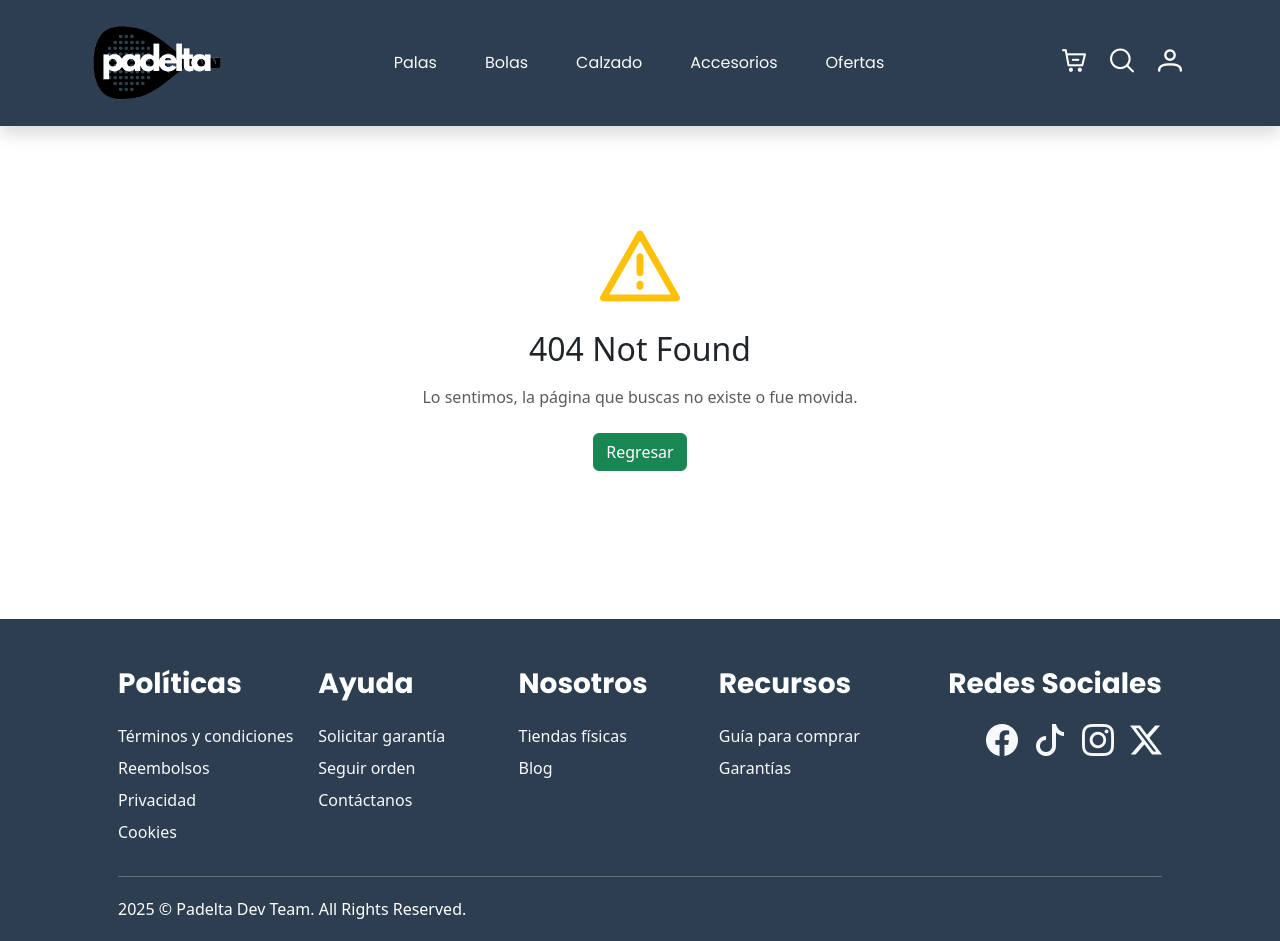
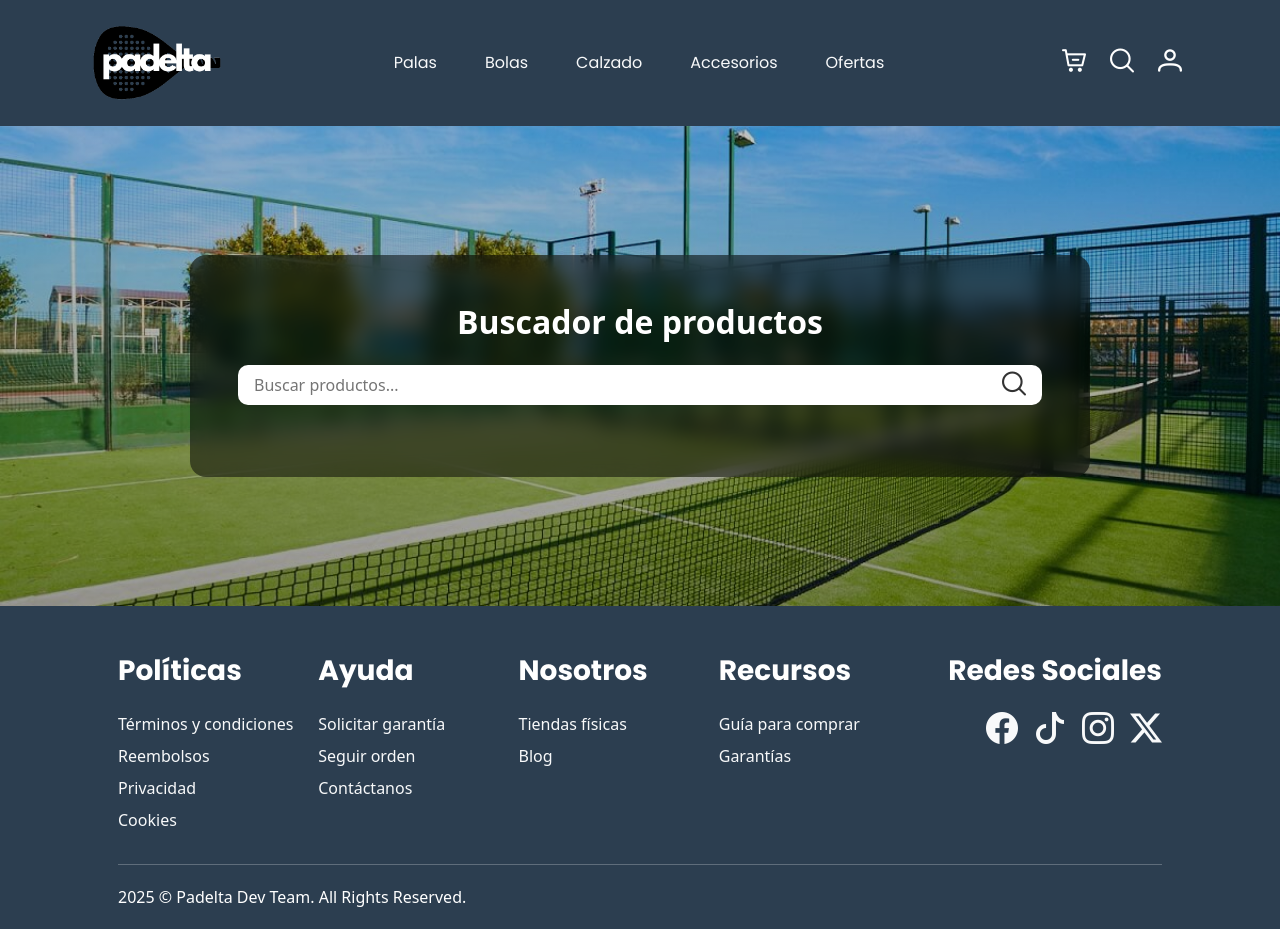
Before and after one commit to Fabian-mo29/mundoRaquetas, a Vue app in the folder frontend/: page /search in a window 1280 px wide. Built offline with nearby package versions, Linux system fonts and the light colour scheme.

Commit message:
Se crea la vista para la barra de busqueda

```diff
--- a/frontend/src/router/index.js
+++ b/frontend/src/router/index.js
@@ -6,12 +6,13 @@ import NotFoundView from "@/views/NotFoundView.vue";
 import ShoppingCartView from "@/views/ShoppingCartView.vue";
 import ProductDetailsView from "@/views/ProductDetailsView.vue";
 import ProductOfertasView from "@/views/ProductOfertasView.vue";
-import CategoryView from '@/views/CategoryView.vue';
-import CategoryRacketsView from '@/views/CategoryRacketsView.vue';
-import CategoryBallsView from '@/views/CategoryBallsView.vue';
-import CategoryShoesView from '@/views/CategoryShoesView.vue';
-import CategoryAccessoriesView from '@/views/CategoryAccessoriesView.vue';
-import CategoryDiscountsView from '@/views/CategoryDiscountsView.vue';
+import CategoryView from "@/views/CategoryView.vue";
+import CategoryRacketsView from "@/views/CategoryRacketsView.vue";
+import CategoryBallsView from "@/views/CategoryBallsView.vue";
+import CategoryShoesView from "@/views/CategoryShoesView.vue";
+import CategoryAccessoriesView from "@/views/CategoryAccessoriesView.vue";
+import CategoryDiscountsView from "@/views/CategoryDiscountsView.vue";
+import ProductSearchView from "@/views/ProductSearchView.vue";
 
 const router = createRouter({
   history: createWebHistory("/"),
@@ -79,13 +80,18 @@ const router = createRouter({
       props: (route) => ({ ofertaId: Number(route.params.id) }),
     },
     {
-      path: '/category/:product/:id',
-      name: 'CategoryProduct',
+      path: "/category/:product/:id",
+      name: "CategoryProduct",
       component: ProductDetailsView,
       props: (route) => ({
         productId: Number(route.params.id),
-        fromCategory: route.params.category
-      })
+        fromCategory: route.params.category,
+      }),
+    },
+    {
+      path: "/search",
+      name: "ProductSearch",
+      component: ProductSearchView,
     },
     {
       path: "/:pathMatch(.*)*",
--- /dev/null
+++ b/frontend/src/views/ProductSearchView.vue
@@ -0,0 +1,115 @@
+<template>
+  <div class="bg-image">
+    <div class="overlay">
+      <div class="main-container container mx-auto p-5 content-box">
+        <h2 class="fw-bold mb-4 responsive-text text-center">
+          Buscador de productos
+        </h2>
+
+        <div class="mb-4 input-wrapper">
+          <input
+            v-model="searchQuery"
+            type="text"
+            id="search"
+            placeholder="Buscar productos..."
+          />
+          <button type="button" @click="buscar" class="search-btn">
+            <i class="pi pi-search"></i>
+          </button>
+        </div>
+      </div>
+    </div>
+  </div>
+</template>
+
+<script setup>
+import { ref } from "vue";
+
+const searchQuery = ref("");
+
+function buscar() {
+  console.log("Buscando productos:", searchQuery.value);
+}
+</script>
+
+<style lang="scss" scoped>
+.bg-image {
+  background-image: url("@/assets/canchaPadel.jpg");
+  background-size: cover;
+  background-position: center;
+  height: 60vh;
+  position: relative;
+  z-index: 0;
+}
+
+.overlay {
+  background: linear-gradient(
+    to bottom,
+    rgba(0, 0, 0, 0.2),
+    rgba(0, 0, 0, 0.4)
+  );
+  height: 100%;
+  width: 100%;
+  display: flex;
+  justify-content: center;
+  align-items: center;
+  position: relative;
+}
+
+.content-box {
+  background-color: rgba(0, 0, 0, 0.5);
+  backdrop-filter: blur(10px);
+  -webkit-backdrop-filter: blur(10px);
+  border-radius: 1rem;
+  padding: 2rem;
+  color: white;
+  width: 100%;
+  max-width: 900px;
+}
+
+h2 {
+  color: white;
+}
+
+.input-wrapper {
+  display: flex;
+  position: relative;
+  background-color: white;
+  width: 100%;
+  border-radius: 10px;
+  height: 2.5rem;
+  padding: 0;
+  align-items: center;
+}
+
+input {
+  width: 100%;
+  background-color: transparent;
+  border: none;
+  padding: 0.5rem 1rem;
+  font-size: 1rem;
+}
+
+.search-btn {
+  position: absolute;
+  right: 10px;
+  background: none;
+  border: none;
+  font-size: 1.5rem;
+  color: #333;
+  cursor: pointer;
+}
+
+.search-btn:hover {
+  color: #3498db;
+}
+
+.search-btn i {
+  color: inherit;
+}
+
+input:focus {
+  outline: none;
+  box-shadow: none;
+}
+</style>
```
